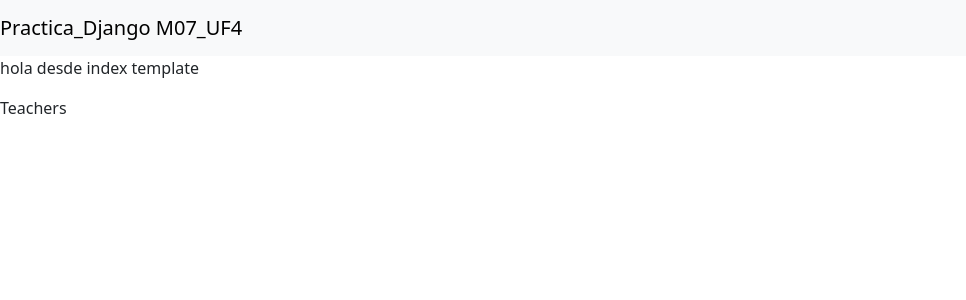
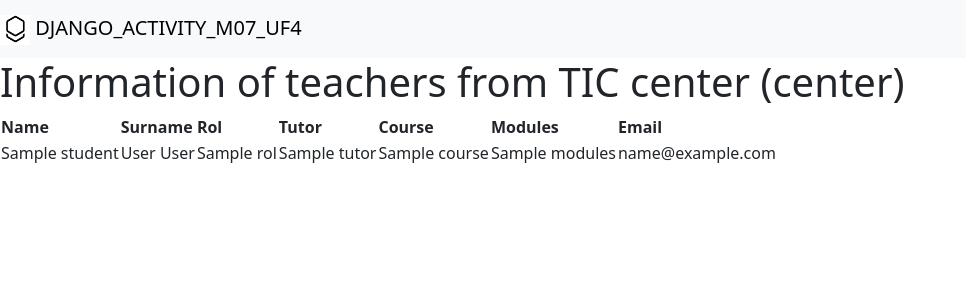
Before and after one commit to cartveroj/M07_UF4, a Django app: template TIC_BCN_VCJ/centre/templates/index_teachers.html in a window 1280 px wide. Shown: the top 300 px of the page, without its empty margins (0-966 px from the left). Run offline with Django 5.2, Linux system fonts and the light colour scheme; the template is opened without the code that fills it: most values are stand-ins (such as "Sample title", 1, 10 or a date in 2020).

Commit message:
vistas sin enlaces

```diff
--- a/TIC_BCN_VCJ/centre/templates/index_teachers.html
+++ b/TIC_BCN_VCJ/centre/templates/index_teachers.html
@@ -1,7 +1,26 @@
 {% extends 'index.html' %}
-
 {% block content %}
-<p>Teachers</p>
-
-
+<H1>Information of teachers from TIC center (center)</H1>
+<table>
+    <tr>
+      <th>Name</th>
+      <th>Surname</th>
+      <th>Rol</th>
+      <th>Tutor</th>
+      <th>Course</th>
+      <th>Modules</th>
+      <th>Email</th>
+    </tr>
+{% for teacher in data %}
+    <tr>
+        <td>{{teacher.name}}</td>
+        <td>{{teacher.surname_1}} {{teacher.surname_2}}</td>
+        <td>{{teacher.rol}}</td>
+        <td>{{teacher.tutor}}</td>
+        <td>{{teacher.course}}</td>
+        <td>{{teacher.modules}}</td>
+        <td>{{teacher.email}}</td>
+    </tr>
+{% endfor %}
+</table>
 {% endblock %}
--- a/TIC_BCN_VCJ/centre/urls.py
+++ b/TIC_BCN_VCJ/centre/urls.py
@@ -3,8 +3,6 @@
 from . import views
 #view.teacher es el nombre de las funciones
 urlpatterns = [
-    path('', views.index, name='index'),
-    path('prof', views.teacher, name='profesor'),
-    path('alum', views.student, name='alumnes'),
-
+    path('teachers', views.teacher, name='profesor'),
+    path('students', views.student, name='alumnes'),
 ]
--- a/TIC_BCN_VCJ/static/styles/navbar.css
+++ b/TIC_BCN_VCJ/static/styles/navbar.css
@@ -1,3 +1,3 @@
 .navcolor{
-    background-color: red;
+    background-color: rgb(107, 101, 101);
   }
--- a/TIC_BCN_VCJ/templates/index.html
+++ b/TIC_BCN_VCJ/templates/index.html
@@ -7,10 +7,12 @@
 
     {% include "navbar/navbar.html" %}
 
-    <p>hola desde index template</p>
 
     {% block content %}
 
+<!-- contenido de las views de students y teachers -->
+
     {% endblock %}
+
 </body>
 </html>
--- a/TIC_BCN_VCJ/templates/navbar/navbar.html
+++ b/TIC_BCN_VCJ/templates/navbar/navbar.html
@@ -8,7 +8,8 @@
 
 <nav class="navbar navbar-light bg-light navcolor">
     <a class="navbar-brand" href="#">
-      Practica_Django M07_UF4
+    <img src="{% static 'img/logo.png' %}" width="30" height="30" alt="">
+      DJANGO_ACTIVITY_M07_UF4
     </a>
 </nav>
 <script src="https://cdn.jsdelivr.net/npm/bootstrap@5.1.2/dist/js/bootstrap.bundle.min.js" integrity="sha384-kQtW33rZJAHjgefvhyyzcGF3C5TFyBQBA13V1RKPf4uH+bwyzQxZ6CmMZHmNBEfJ" crossorigin="anonymous"></script>
```
Also changed, not shown: TIC_BCN_VCJ/centre/templates/index_students.html (+19 -2 lines), TIC_BCN_VCJ/centre/views.py (+50 -26 lines), README.md, TIC_BCN_VCJ/static/img/logo.png (added), img/students.png (added), img/teachers.png (added).
